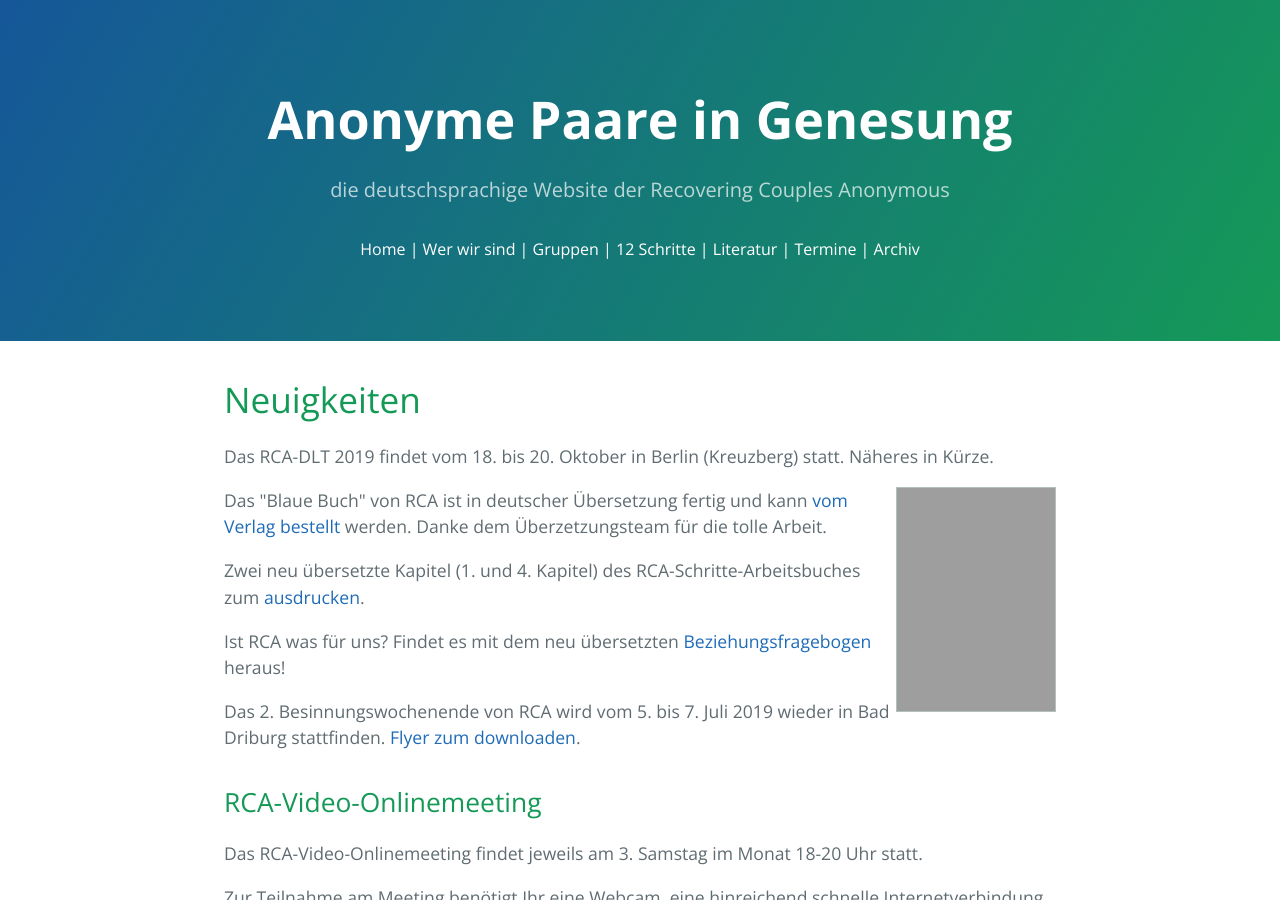
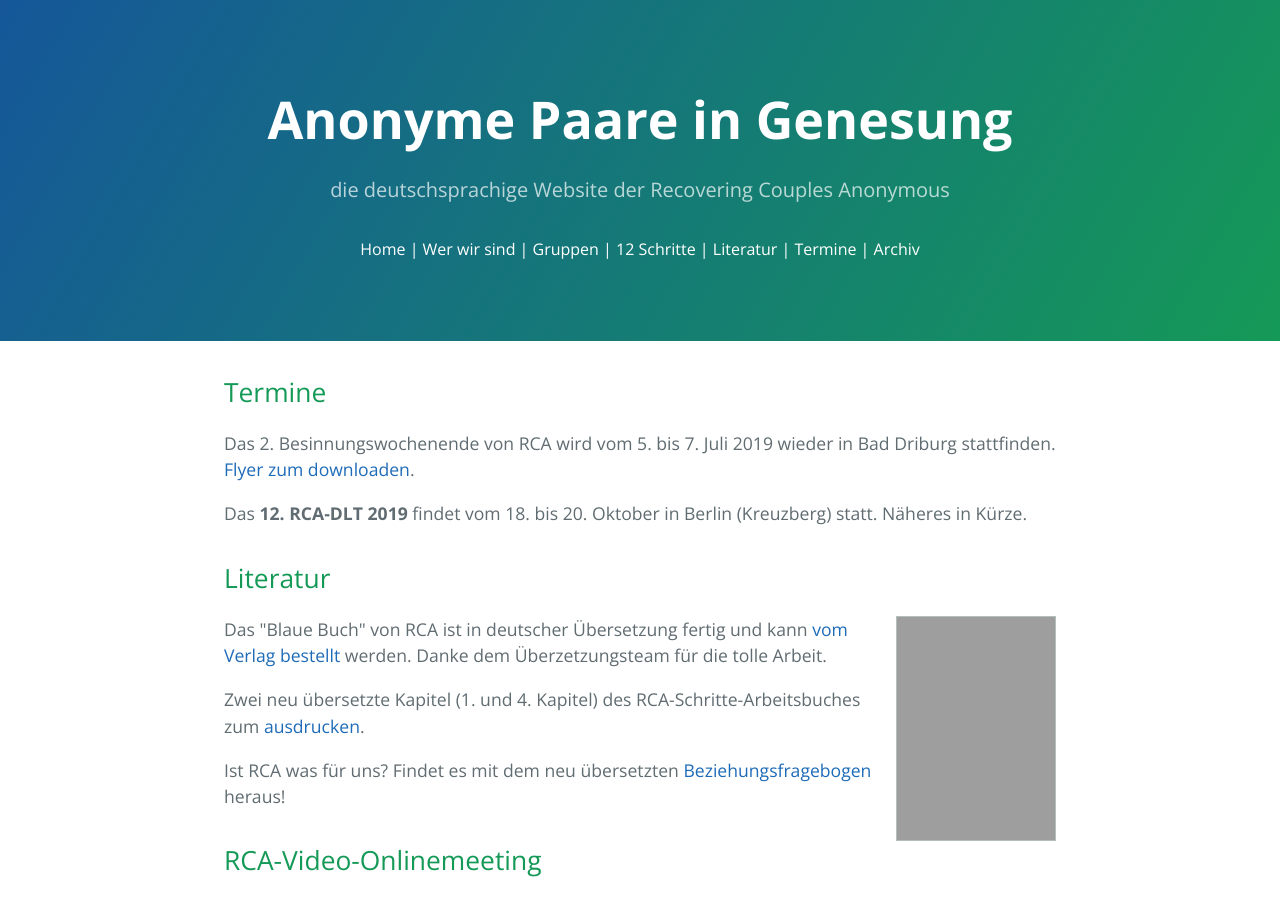
Before and after one commit to rcadeutschland/rcadeutschland.github.io, a Jekyll site: the page built from index.html, in a window 1280 px wide and 900 px high. Built offline with Jekyll 4.4.1, drawn with Linux system fonts in a browser that asks for light colours; nearby versions of some CDN libraries; some of the changed lines change nothing that is shown; grey boxes are pictures that could not be loaded.

Commit message:
Update index.html

```diff
--- a/index.html
+++ b/index.html
@@ -2,8 +2,10 @@
 layout: default
 title: RCA Home
 ---
-<h1>Neuigkeiten</h1>
-<p>Das RCA-DLT 2019 findet vom 18. bis 20. Oktober in Berlin (Kreuzberg) statt. Näheres in Kürze.</p>
+<h2>Termine</h2>
+<p>Das 2. Besinnungswochenende von RCA wird vom 5. bis 7. Juli 2019 wieder in Bad Driburg stattfinden. <a href="/files/RCA_Besinnungswochenende2019.pdf">Flyer zum downloaden</a>.</p>
+<p>Das <b>12. RCA-DLT 2019</b> findet vom 18. bis 20. Oktober in Berlin (Kreuzberg) statt. Näheres in Kürze.</p>
+<h2>Literatur</h2>
 <p>
  <a href="https://tredition.de/autoren/recovering-couples-anonymous-rca-25560/anonyme-paare-in-genesung-paperback-109018/">
   <img src="https://publish-books.tredition.de:443/tredition/ImageHandler.ashx?ImageId=373024"
@@ -15,7 +17,6 @@
  für die tolle Arbeit.</p>
 <p>Zwei neu übersetzte Kapitel (1. und 4. Kapitel) des RCA-Schritte-Arbeitsbuches zum <a href="/Literatur">ausdrucken</a>.</p>
 <p>Ist RCA was für uns? Findet es mit dem neu übersetzten <a href="/files/Beziehungsfragebogen.pdf">Beziehungsfragebogen</a> heraus!</p>
-<p>Das 2. Besinnungswochenende von RCA wird vom 5. bis 7. Juli 2019 wieder in Bad Driburg stattfinden. <a href="/files/RCA_Besinnungswochenende2019.pdf">Flyer zum downloaden</a>.</p>
 
 <h2>RCA-Video-Onlinemeeting</h2>
 
```
